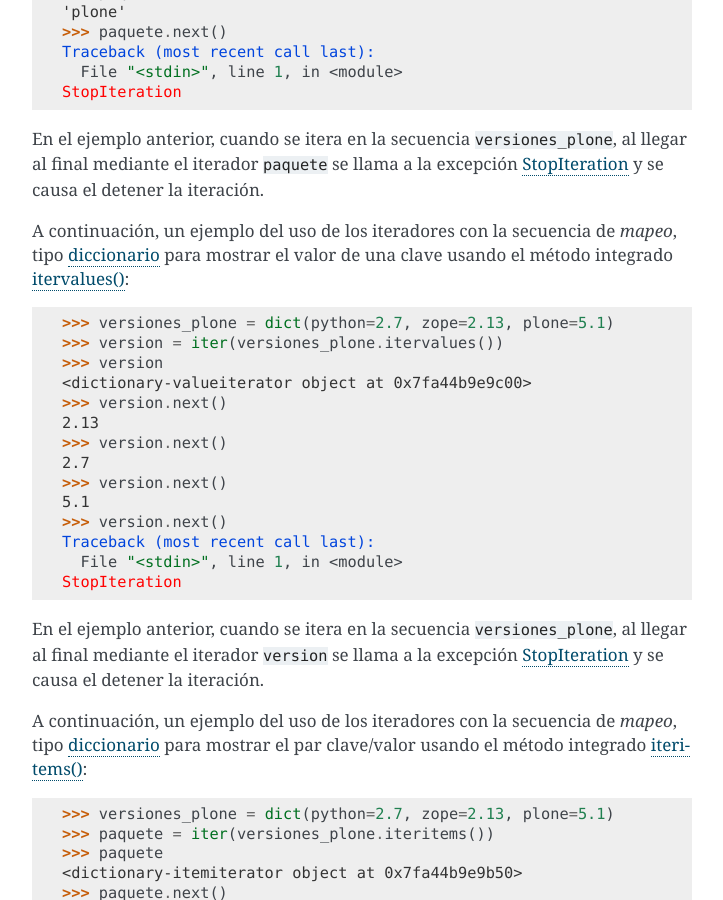
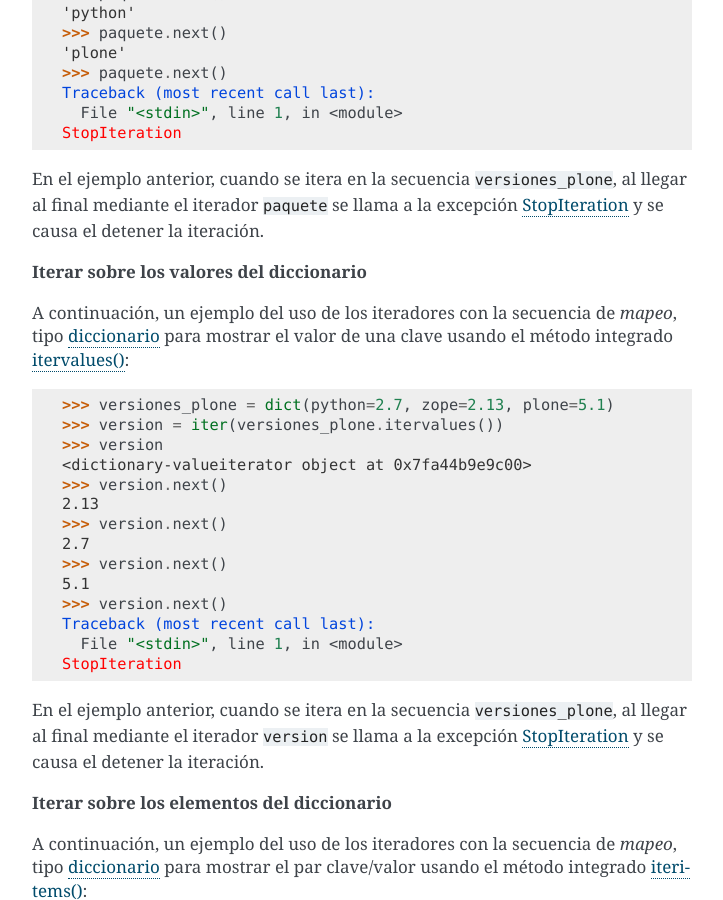
Before and after one commit to macagua/entrenamiento.python_basico, a Sphinx documentation site: the page built from source/leccion4/iteradores.rst, in a window 1280 px wide and 900 px high, scrolled down 7371 px. Shown: the whole window, without its empty margins (388-1111 px from the left). Built offline with Sphinx 7.4.7, drawn with Linux system fonts in a browser that asks for light colours; some of the changed text lies outside the part shown.

Commit message:
Agregar mejoras a los diccionarios en la seccion iteradores

```diff
--- a/source/leccion4/iteradores.rst
+++ b/source/leccion4/iteradores.rst
@@ -375,6 +375,8 @@
 Los *iteradores* se usan con los tipos de secuencias estándar. A continuación,
 se describen algunos ejemplos:
 
+**Iterar sobre las claves del diccionario**
+
 A continuación, un ejemplo del uso de los iteradores con la secuencia de *mapeo*,
 tipo :ref:`diccionario <python_dict>`, por defecto muestra la clave de la secuencia:
 
@@ -399,6 +401,8 @@
 llegar al final mediante el iterador ``paquete`` se llama a la excepción
 :ref:`StopIteration <python_exception_stopiteration>` y se causa el detener la
 iteración.
+
+**Iterar sobre los valores del diccionario**
 
 A continuación, un ejemplo del uso de los iteradores con la secuencia de *mapeo*,
 tipo :ref:`diccionario <python_dict>` para mostrar el valor de una clave usando el
@@ -425,6 +429,8 @@
 llegar al final mediante el iterador ``version`` se llama a la excepción
 :ref:`StopIteration <python_exception_stopiteration>` y se causa el detener la
 iteración.
+
+**Iterar sobre los elementos del diccionario**
 
 A continuación, un ejemplo del uso de los iteradores con la secuencia de *mapeo*,
 tipo :ref:`diccionario <python_dict>` para mostrar el par clave/valor usando el
```
